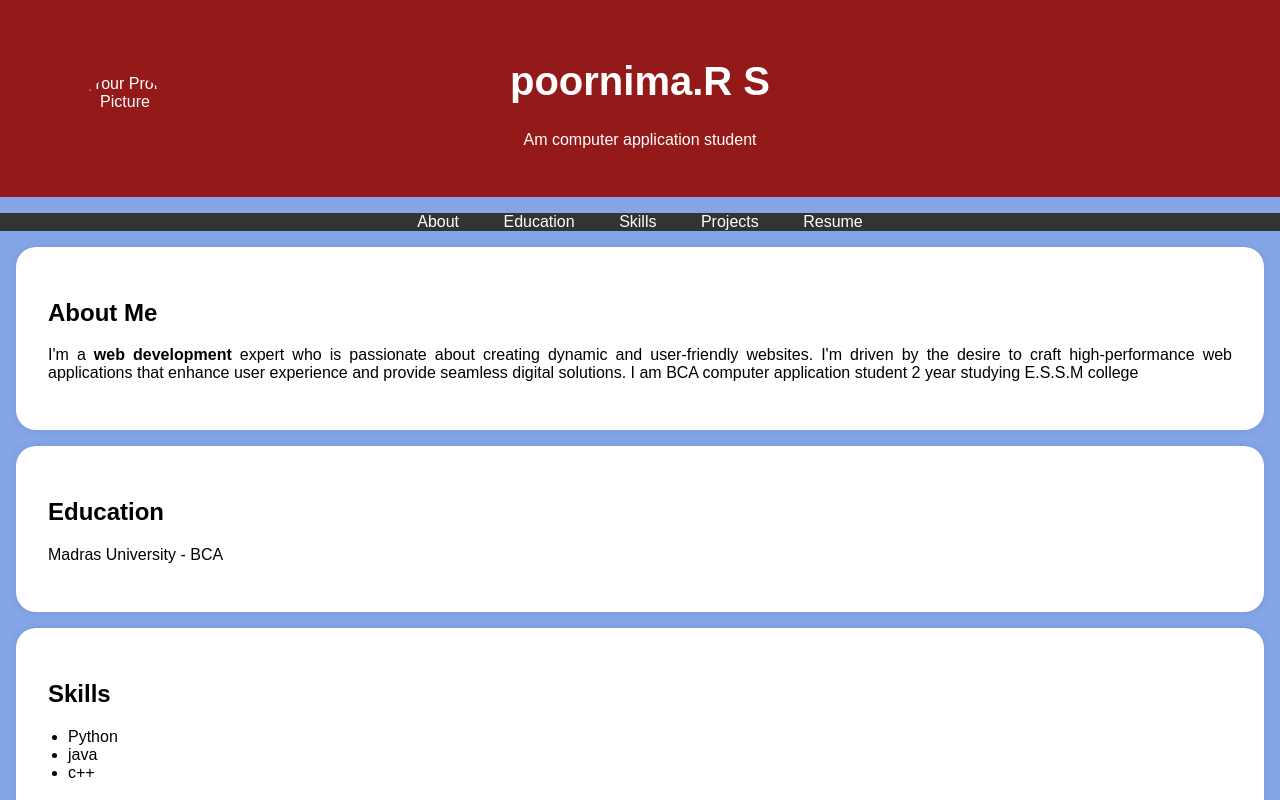
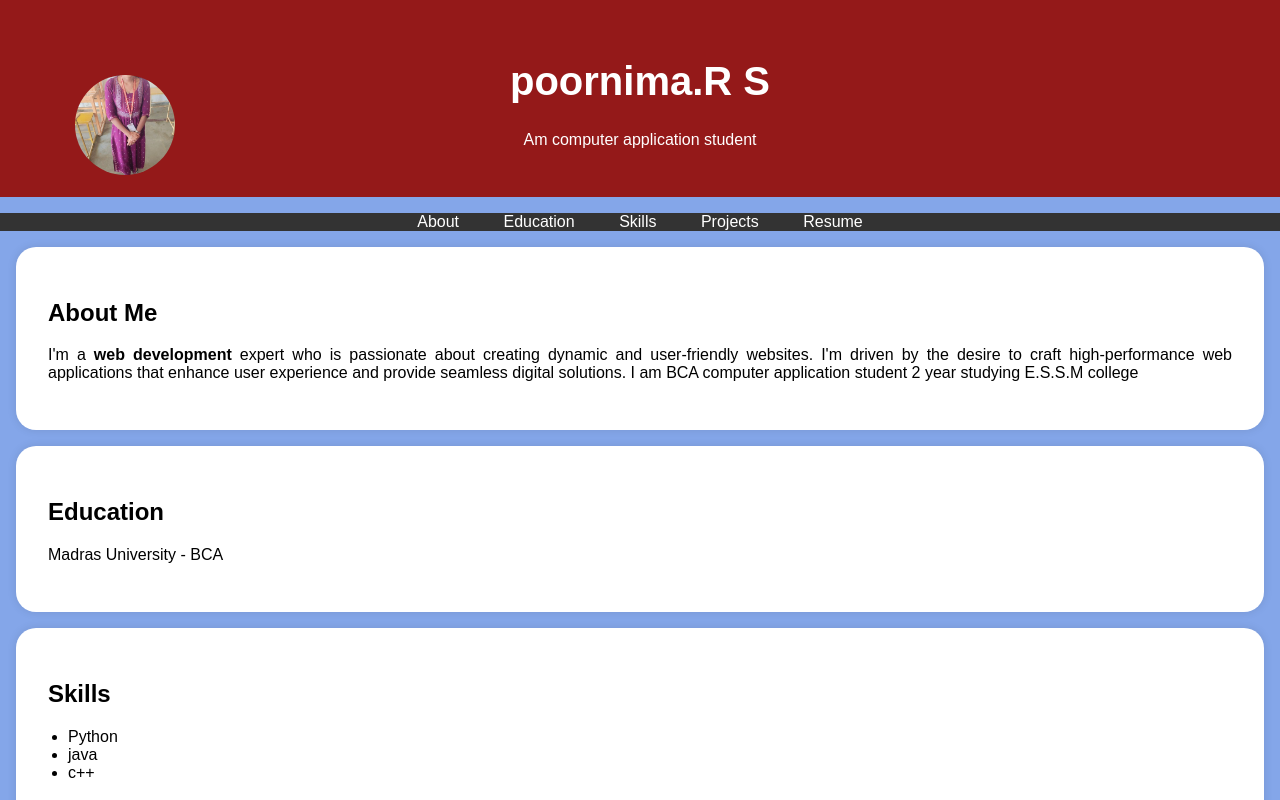
Before and after one commit to poori05/Poornima, a plain HTML site: page index.html in a window 1280 px wide. Shown: the top 800 px of the page. Drawn offline with Linux system fonts and the light colour scheme.

Commit message:
Update index.html

```diff
--- a/index.html
+++ b/index.html
@@ -95,7 +95,7 @@
     <header>
         <div class="header-content">
             <!-- Add your profile picture here -->
-            <img src="" alt="Your Profile Picture" class="profile-picture">
+            <img src="IMG-20241227-WA0006.jpg" alt="Your Profile Picture" class="profile-picture">
             <h1>poornima.R S</h1>
             <p>Am computer application student</p>
         </div>
```
